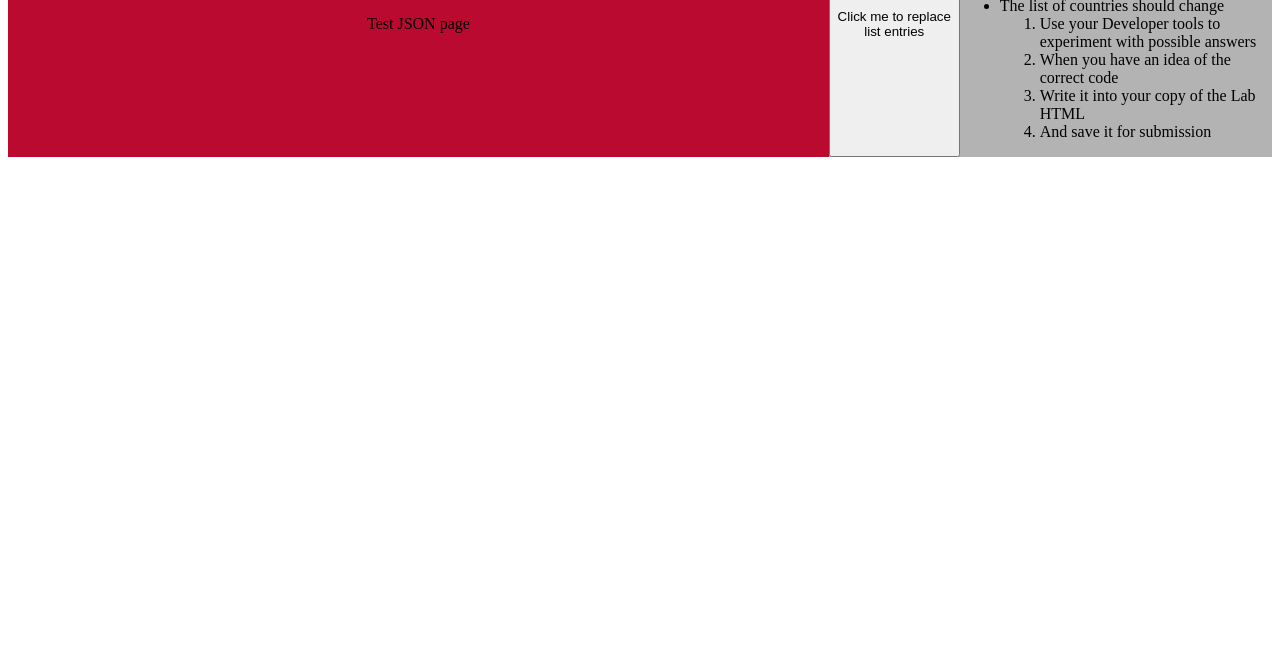
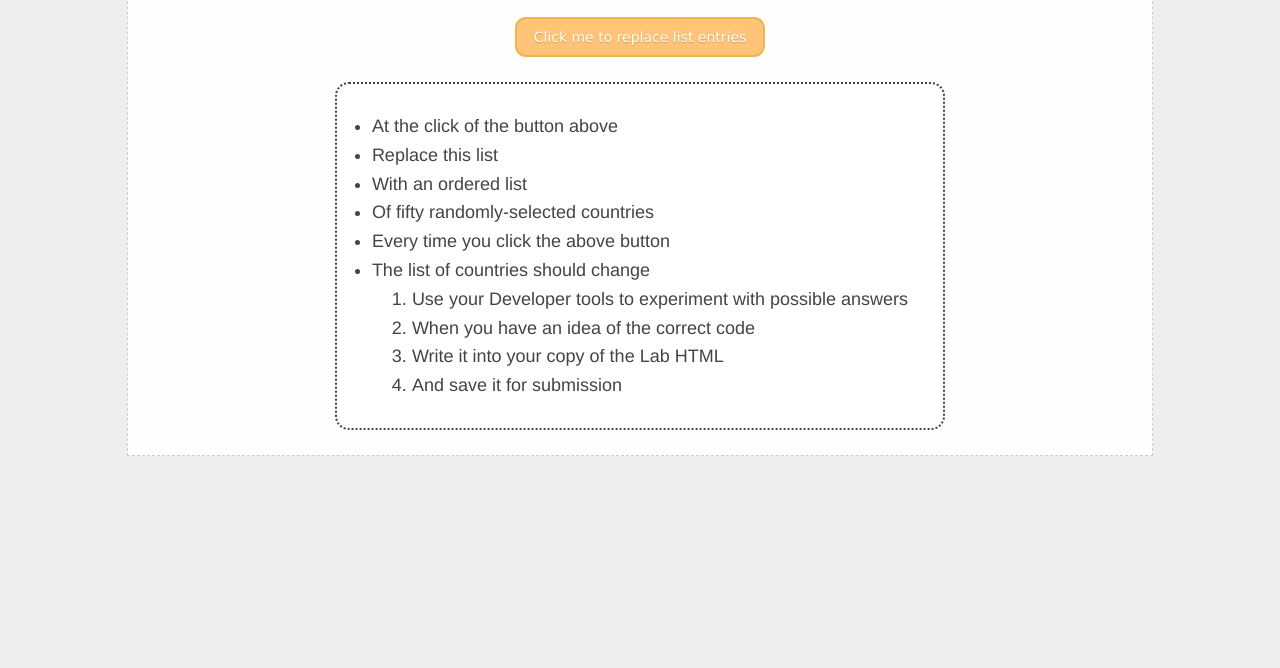
Before and after one commit to EricNguyen98/EricNguyen98.github.io, a plain HTML site: page lab_5/index.html in a window 1280 px wide. Shown: the part 132-800 px from the top of the page. Drawn offline with Linux system fonts and the light colour scheme; files that its build step writes are made by us from their sources.

Commit message:
Update index.html

```diff
--- a/lab_5/index.html
+++ b/lab_5/index.html
@@ -3,7 +3,7 @@
 
 <head>
   <title>Test JSON page</title>
-  <link rel="stylesheet" type="text/css" href="/styles.css">
+  <link rel="stylesheet" type="text/css" href="lab_5/styles.css">
 </head>
 
 <body>
```
